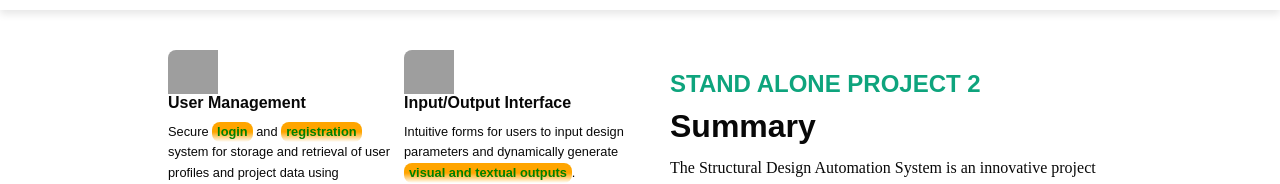
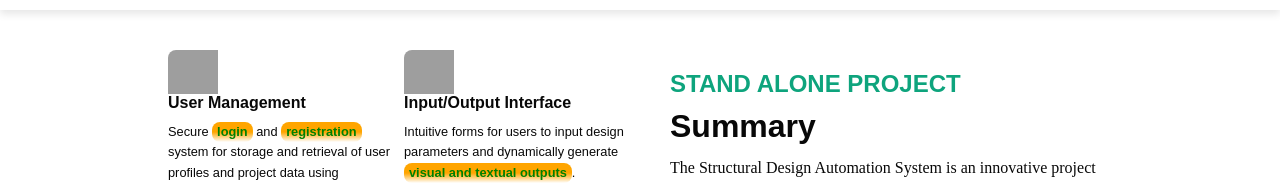
Before and after one commit to varunnlv/vportfolio, a React (Create React App) app: page / in a window 1280 px wide. Both pictures are taken after a click on the button "Stand Alone Project". Shown: the part 3351-3535 px from the top of the page. Built offline with nearby package versions, Linux system fonts and the light colour scheme; grey boxes are pictures that could not be loaded; a web font is replaced by a local one.

Commit message:
Update portfolio.jsx

```diff
--- a/src/components/portfolio/portfolio.jsx
+++ b/src/components/portfolio/portfolio.jsx
@@ -543,7 +543,7 @@ const Portfolio = () => {
                          <div className="gallery-content">
 
                             <div className="gallery-text5">
-                             <h2>Stand Alone Project 2</h2>
+                             <h2>Stand Alone Project</h2>
                              <h3>Summary</h3>
                              <p>
                                The Structural Design Automation System is an innovative project aimed at revolutionizing the traditional design procedures for structural items. This system provides a modern, user-friendly GUI with User Management that automates the design process, enhancing efficiency and accuracy and generating reports in different file formats.
@@ -617,7 +617,7 @@ const Portfolio = () => {
                              </div>
                            </div>
                            <div className="gallery-text">
-                             <h2>Stand Alone Project 2</h2>
+                             <h2>Stand Alone Project</h2>
                              <h3>Summary</h3>
                              <p>
                                The Structural Design Automation System is an innovative project aimed at revolutionizing the traditional design procedures for structural items. This system provides a modern, user-friendly GUI with User Management that automates the design process, enhancing efficiency and accuracy and generating reports in different file formats.
```
